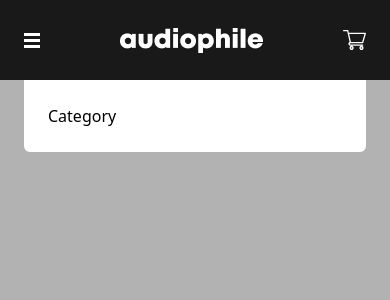
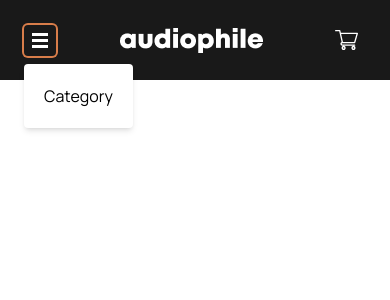
Before and after one commit to VitaliaSvirskaja/audiophile-ecommerce-website, a Next.js app: page / in a window 390 px wide. Both pictures are taken after a click on the button 32 px from the left and 40 px from the top of the page. Shown: the top 300 px of the page. Built offline with nearby package versions, Linux system fonts and the light colour scheme.

Commit message:
replaced dialog component with responsive popover;

```diff
--- a/components/DialogComponent.tsx
+++ /dev/null
@@ -1,30 +0,0 @@
-import { Dialog } from "@headlessui/react";
-import { PropsWithChildren } from "react";
-
-interface Props {
-  open: boolean;
-  onClose: () => void;
-  className: string | undefined;
-}
-
-export const DialogComponent = ({
-  open,
-  onClose,
-  children,
-  className,
-}: PropsWithChildren<Props>) => (
-  <Dialog open={open} onClose={onClose} className="relative">
-    {/* Backdrop */}
-    <div
-      className="fixed inset-0 top-20 bg-black/30 transition-transform sm:top-24"
-      aria-hidden="true"
-    />
-    <div className="fixed w-screen px-6 sm:px-10">
-      <div className="m-auto flex h-fit w-full max-w-screen-xl justify-end">
-        <Dialog.Panel className={`dark:bg-dark-grey bg-white p-6 ${className}`}>
-          {children}
-        </Dialog.Panel>
-      </div>
-    </div>
-  </Dialog>
-);
--- a/components/Header.tsx
+++ b/components/Header.tsx
@@ -3,26 +3,31 @@ import logo from "../assets/logo.png";
 import cart from "../assets/shared/desktop/icon-cart.svg";
 import hamburgerMenu from "../assets/shared/tablet/icon-hamburger.svg";
 import Link from "next/link";
-import { useReducer } from "react";
-import { DialogComponent } from "./DialogComponent";
-import { headerReducer } from "../utils/headerReducer";
+import { Popover, Transition } from "@headlessui/react";
 
-export const Header = () => {
-  const [{ isMenuOpen, isCartOpen }, dispatch] = useReducer(headerReducer, {
-    isMenuOpen: false,
-    isCartOpen: false,
-  });
-
-  return (
-    <>
+export const Header = () => (
   <div className="bg-almost-black px-6 sm:px-10">
     <div className="m-auto flex h-20 w-full max-w-screen-xl items-center justify-between gap-10 text-white sm:h-24">
-          <button
-            className="md:hidden"
-            onClick={() => dispatch({ type: "openMenu" })}
+      <Popover className="lg:hidden">
+        <Popover.Button className="focus-ring p-2" title="menu">
+          <Image src={hamburgerMenu} alt="" />
+        </Popover.Button>
+        <Transition
+          className="absolute top-16 left-6 sm:top-20 sm:left-10"
+          enter="transition duration-100 ease-out"
+          enterFrom="transform scale-95 opacity-0"
+          enterTo="transform scale-100 opacity-100"
+          leave="transition duration-75 ease-out"
+          leaveFrom="transform scale-100 opacity-100"
+          leaveTo="transform scale-95 opacity-0"
         >
-            <Image src={hamburgerMenu} alt="" />
-          </button>
+          <Popover.Panel>
+            <div className="w-[calc(100vw-48px)] w-full rounded bg-white p-5 text-black shadow-md sm:w-[calc(100vw-80px)]">
+              Category
+            </div>
+          </Popover.Panel>
+        </Transition>
+      </Popover>
 
           <Link href="/" className="sm:justify-self-start sm:max-md:flex-1">
             <Image src={logo} alt="" width={143} height={25} />
@@ -43,25 +48,41 @@ export const Header = () => {
             </button>
           </div>
 
-          <button onClick={() => dispatch({ type: "openCart" })}>
+      <Popover>
+        <Popover.Button className="focus-ring p-2" aria-label="cart">
           <Image src={cart} alt="" width={23} height={20} />
-          </button>
+        </Popover.Button>
+
+        <Transition
+          className="absolute top-16 right-6 sm:top-20 sm:right-10"
+          enter="transition duration-100 ease-out"
+          enterFrom="transform scale-95 opacity-0"
+          enterTo="transform scale-100 opacity-100"
+          leave="transition duration-75 ease-out"
+          leaveFrom="transform scale-100 opacity-100"
+          leaveTo="transform scale-95 opacity-0"
+        >
+          <Popover.Panel>
+            <div className="rounded bg-white p-5 text-black shadow-md">
+              Cart
+            </div>
+          </Popover.Panel>
+        </Transition>
+      </Popover>
     </div>
   </div>
-      <DialogComponent
-        open={isMenuOpen}
-        onClose={() => dispatch({ type: "close" })}
-        className="w-full rounded-b-md md:hidden"
+);
+
+interface NavLinkProps {
+  text: string;
+  href: string;
+}
+
+const NavLink = ({ text, href }: NavLinkProps) => (
+  <Link
+    href={href}
+    className="sub-title focus-ring rounded px-2 tracking-[2px]"
   >
-        <p>Category</p>
-      </DialogComponent>
-      <DialogComponent
-        open={isCartOpen}
-        onClose={() => dispatch({ type: "close" })}
-        className="my-8 w-fit rounded-md"
-      >
-        <p>Cart</p>
-      </DialogComponent>
-    </>
+    {text}
+  </Link>
 );
-};
--- a/utils/headerReducer.tsx
+++ /dev/null
@@ -1,23 +0,0 @@
-interface HeaderState {
-  isMenuOpen: boolean;
-  isCartOpen: boolean;
-}
-
-type HeaderAction =
-  | { type: "openCart" }
-  | { type: "openMenu" }
-  | { type: "close" };
-
-export function headerReducer(
-  state: HeaderState,
-  action: HeaderAction
-): HeaderState {
-  switch (action.type) {
-    case "openCart":
-      return { isMenuOpen: false, isCartOpen: !state.isCartOpen };
-    case "openMenu":
-      return { isMenuOpen: !state.isMenuOpen, isCartOpen: false };
-    case "close":
-      return { isMenuOpen: false, isCartOpen: false };
-  }
-}
```
Lines whose indentation alone changed are shown as unchanged.
